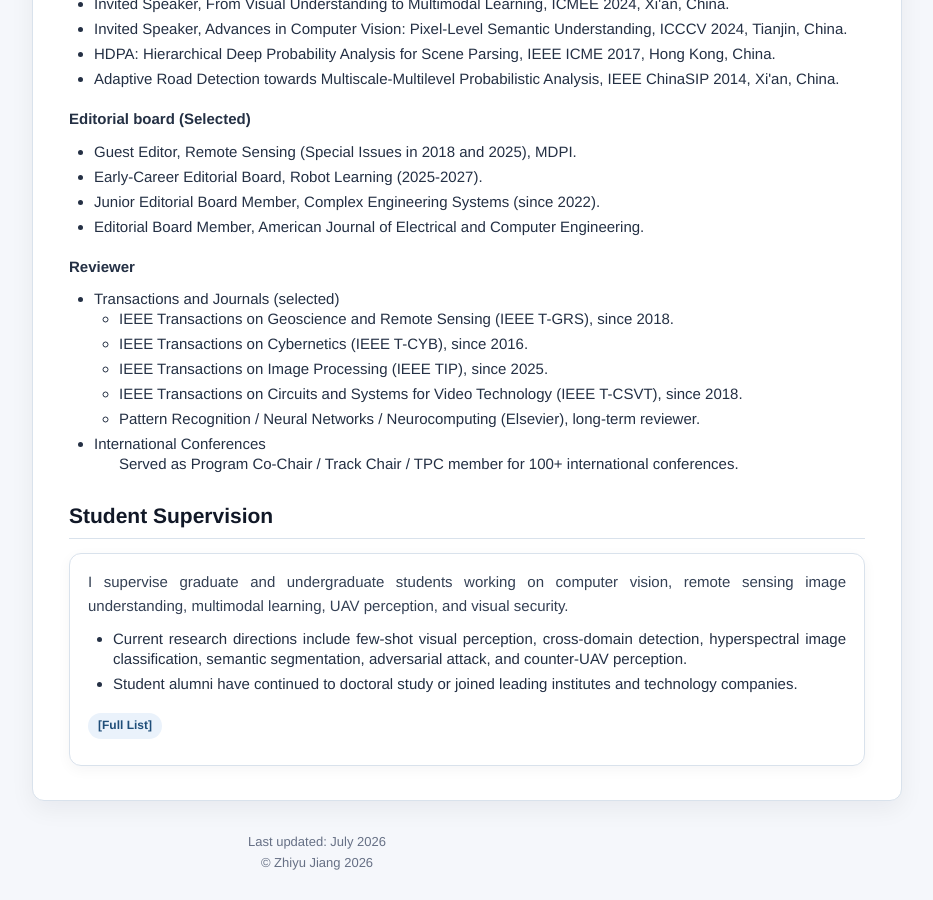
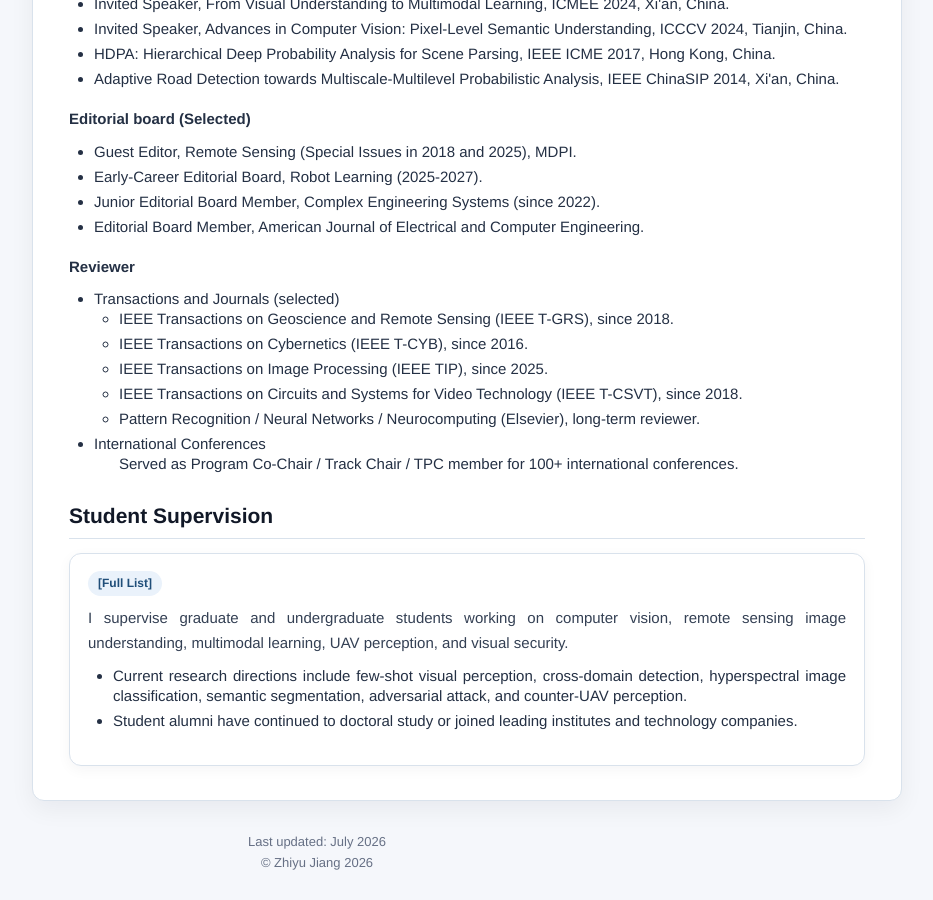
Before and after one commit to zhiyu-jiang/zhiyu-jiang.github.io, a Jekyll site: the page built from index.html, in a window 1280 px wide and 900 px high, scrolled down 2367 px. Shown: the whole window, without its empty margins (323-1256 px from the left). Built offline with Jekyll 4.4.1, drawn with Linux system fonts in a browser that asks for light colours.

Commit message:
update homepage

```diff
--- a/index.html
+++ b/index.html
@@ -141,6 +141,9 @@ My current research topics include:
 	<a name='students'></a>Student Supervision
 </h3>
 <div class="students-preview">
+	<p class="students-preview-link">
+		<a href="students.html">[Full List]</a>
+	</p>
 	<p>
 		I supervise graduate and undergraduate students working on computer vision, remote sensing image understanding, multimodal learning, UAV perception, and visual security.
 	</p>
@@ -148,7 +151,4 @@ My current research topics include:
 		<li> Current research directions include few-shot visual perception, cross-domain detection, hyperspectral image classification, semantic segmentation, adversarial attack, and counter-UAV perception.
 		<li> Student alumni have continued to doctoral study or joined leading institutes and technology companies.
 	</ul>
-	<p class="students-preview-link">
-		<a href="students.html">[Full List]</a>
-	</p>
 </div>
```
